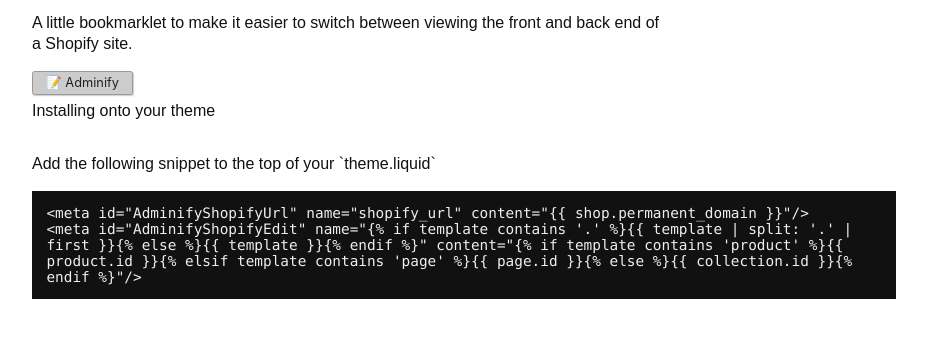
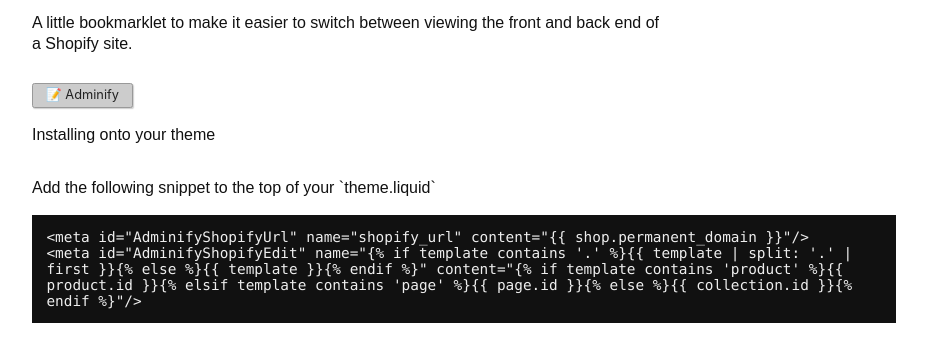
Before and after one commit to bcmh/adminify, a plain HTML site: page index.html in a window 1280 px wide. Shown: the part 65-426 px from the top of the page, without its empty margins (8-935 px from the left). Drawn offline with Linux system fonts and the light colour scheme.

Commit message:
Wraps bookmarklet

```diff
--- a/index.html
+++ b/index.html
@@ -98,7 +98,7 @@
         display: inline-block;
         width: auto;
         border-radius: 0.2em;
-        margin: 1em 0 .5em;
+        margin: 1em 0;
         border: 1px solid #999;
         color: #222;
         box-shadow: 1px 1px .1em rgba(0,0,0,.2);
@@ -114,7 +114,9 @@
 
   <p>A little bookmarklet to make it easier to switch between viewing the front and back end of a Shopify site.</p>
 
-  <a class="bookmarklet" href="javascript:(function()%7Bfunction getShopifyAdminLink() %7Bvar shopifyDomain %3D %27//%27 %2B document.head.querySelector(%27%23AdminifyShopifyUrl%27).getAttribute(%27content%27),  shopifyContent %3D document.head.querySelector(%27%23AdminifyShopifyEdit%27)%3Bif ( shopifyContent.getAttribute(%27name%27) %3D%3D%3D %27index%27 ) %7Breturn shopifyDomain %2B %27/admin/%27%3B%7Dreturn shopifyDomain %2B %27/admin/%27 %2B shopifyContent.getAttribute(%27name%27) %2B %27s/%27 %2B shopifyContent.getAttribute(%27content%27)%3B%7D%3Bwindow.open( getShopifyAdminLink(), %27_blank%27 )%3B%7D)()%3B">📝 Adminify</a>
+  <p>
+    <a class="bookmarklet" href="javascript:(function()%7Bfunction getShopifyAdminLink() %7Bvar shopifyDomain %3D %27//%27 %2B document.head.querySelector(%27%23AdminifyShopifyUrl%27).getAttribute(%27content%27),  shopifyContent %3D document.head.querySelector(%27%23AdminifyShopifyEdit%27)%3Bif ( shopifyContent.getAttribute(%27name%27) %3D%3D%3D %27index%27 ) %7Breturn shopifyDomain %2B %27/admin/%27%3B%7Dreturn shopifyDomain %2B %27/admin/%27 %2B shopifyContent.getAttribute(%27name%27) %2B %27s/%27 %2B shopifyContent.getAttribute(%27content%27)%3B%7D%3Bwindow.open( getShopifyAdminLink(), %27_blank%27 )%3B%7D)()%3B">📝 Adminify</a>
+  </p>
 
   <h2>Installing onto your theme</h2>
 
```
